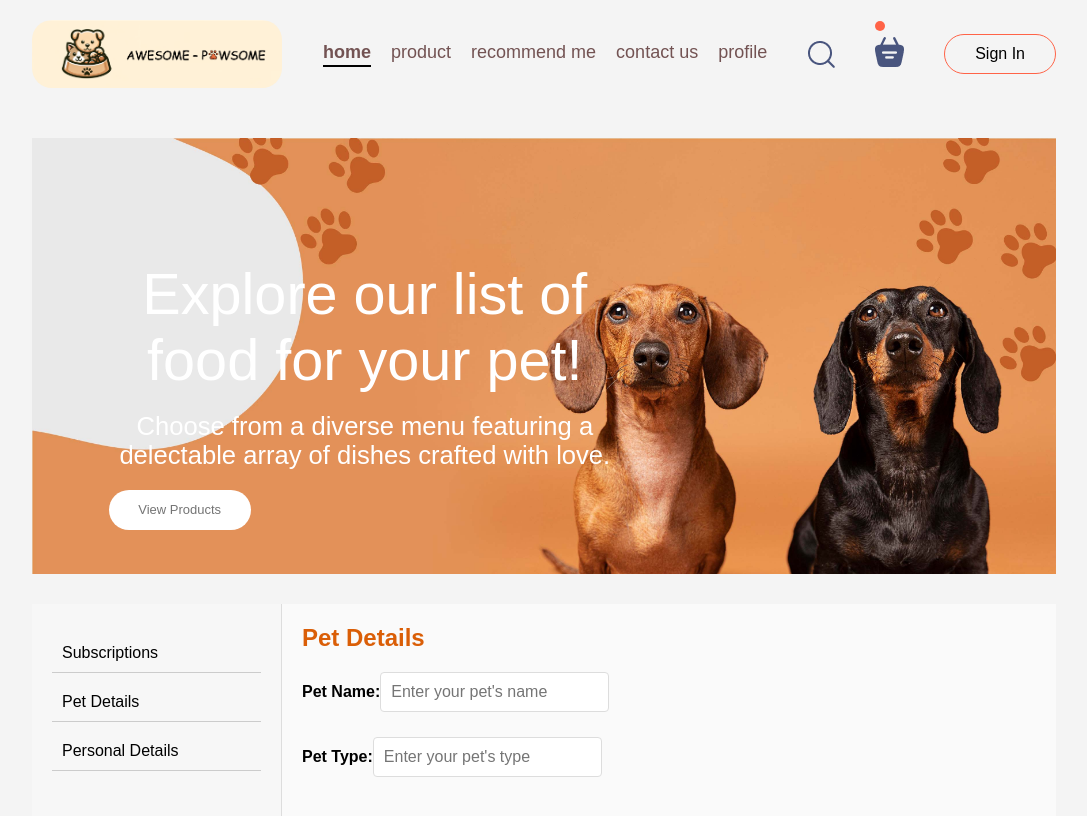
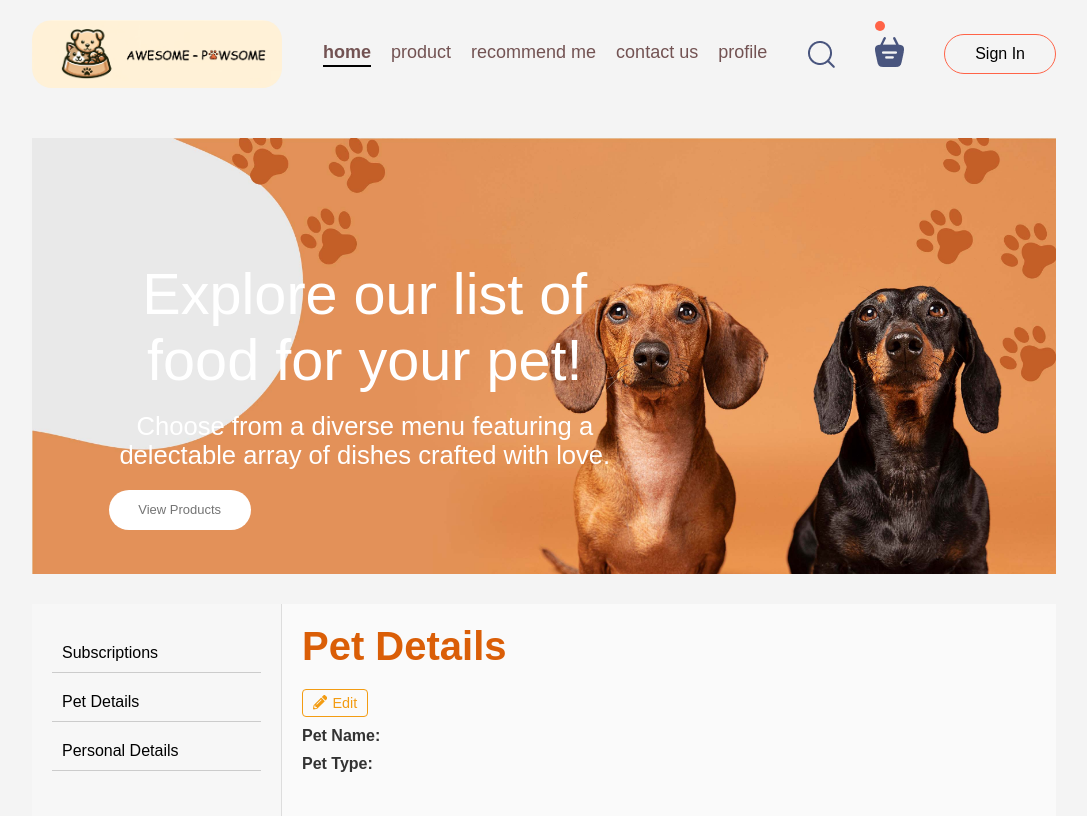
Before and after one commit to evanderleng/awesomepawsome-revamped, a React (Vite) app in the folder frontend/: page /profile in a window 1280 px wide. Both pictures are taken after a click on the item "Pet Details". Shown: the top 816 px of the page, without its empty margins (96-1183 px from the left). Built offline with nearby package versions, Linux system fonts and the light colour scheme.

Commit message:
Pet & Personal details form

```diff
--- a/frontend/src/components/PersonalDetails/Personaldetails.jsx
+++ b/frontend/src/components/PersonalDetails/Personaldetails.jsx
@@ -1,37 +1,23 @@
-// import React from 'react';
-
-// const PersonalDetails = () => {
-//   return (
-//     <div>
-//       <h1>Personal Details</h1>
-//       <div className="personal-info">
-//         <h2>Name: <span className="placeholder">Your Name</span></h2>
-//         <p>Email: <span className="placeholder">your.email@example.com</span></p>
-//         <p>Phone: <span className="placeholder">123-456-7890</span></p>
-//         <p>Address: <span className="placeholder">Your address...</span></p>
-//       </div>
-//       <div className="personal-bio">
-//         <h2>Bio</h2>
-//         <p>Short biography about yourself...</p>
-//       </div>
-//     </div>
-//   );
-// };
-
-
-// export default PersonalDetails;
-
-import React from 'react';
+import React, { useState } from 'react';
+import { FaPencilAlt } from 'react-icons/fa'; // Import the pencil icon
 
 const PersonalDetails = ({ personalDetails, setPersonalDetails }) => {
+  const [editMode, setEditMode] = useState(false);
+
   const handleChange = (event) => {
     const { name, value } = event.target;
     setPersonalDetails({ ...personalDetails, [name]: value });
   };
 
+  const handleSave = () => {
+    setEditMode(false);
+    // Add save logic here, e.g., API call
+  };
+
   return (
-    <div>
+    <div className="personal-details">
       <h2>Personal Details</h2>
+      {editMode ? (
         <form>
           <label>
             Name:
@@ -53,18 +39,20 @@ const PersonalDetails = ({ personalDetails, setPersonalDetails }) => {
               placeholder="Enter your email"
             />
           </label>
+          <button type="button" onClick={handleSave}>
+            Save
+          </button>
+        </form>
+      ) : (
+        <div>
+           <button onClick={() => setEditMode(true)}>
+            <FaPencilAlt /> Edit
+          </button>
+          <p><strong>Name:</strong> {personalDetails.name}</p>
+          <p><strong>Email:</strong> {personalDetails.email}</p>
 
-        <label>
-          Address:
-          <input
-            type="address"
-            name="address"
-            value={personalDetails.address}
-            onChange={handleChange}
-            placeholder="Enter your address"
-          />
-        </label>
-      </form>
+        </div>
+      )}
     </div>
   );
 };
--- a/frontend/src/components/PetDetails/PetDetails.jsx
+++ b/frontend/src/components/PetDetails/PetDetails.jsx
@@ -1,39 +1,28 @@
-// import React from 'react';
-
-// const PetDetails = () => {
-//   return (
-//     <div>
-//       <h1>Pet Details</h1>
-//       <div className="pet-item">
-//         <h2>Pet Name 1</h2>
-//         <p>Breed: Pet breed</p>
-//         <p>Age: Pet age</p>
-//         <p>Notes: Pet notes and details...</p>
-//       </div>
-//       <div className="pet-item">
-//         <h2>Pet Name 2</h2>
-//         <p>Breed: Pet breed</p>
-//         <p>Age: Pet age</p>
-//         <p>Notes: Pet notes and details...</p>
-//       </div>
-//     </div>
-//   );
-// };
-
-
-// export default PetDetails;
-
-import React from 'react';
+import React, { useState } from 'react';
+import { FaPencilAlt } from 'react-icons/fa'; // Import the pencil icon
 
 const PetDetails = ({ petDetails, setPetDetails }) => {
+  const [editMode, setEditMode] = useState(false);
+
   const handleChange = (event) => {
     const { name, value } = event.target;
     setPetDetails({ ...petDetails, [name]: value });
   };
 
+  const handleSave = () => {
+    setEditMode(false);
+    // Add save logic here, e.g., API call to update pet details
+  };
+
   return (
+    <div className="pet-details">
       <div>
         <h2>Pet Details</h2>
+        <button className="edit-button" onClick={() => setEditMode(!editMode)}>
+          <FaPencilAlt /> Edit
+        </button>
+      </div>
+      {editMode ? (
         <form>
           <label>
             Pet Name:
@@ -55,7 +44,16 @@ const PetDetails = ({ petDetails, setPetDetails }) => {
               placeholder="Enter your pet's type"
             />
           </label>
+          <button type="button" onClick={handleSave}>
+            Save
+          </button>
         </form>
+      ) : (
+        <div>
+          <p><strong>Pet Name:</strong> {petDetails.petName}</p>
+          <p><strong>Pet Type:</strong> {petDetails.petType}</p>
+        </div>
+      )}
     </div>
   );
 };
--- a/frontend/src/pages/Profile/Profile.css
+++ b/frontend/src/pages/Profile/Profile.css
@@ -1,11 +1,3 @@
-/* Profile.css */
-
-/* General Reset */
-body, h1, h2, h3, p, div {
-  margin: 0;
-  padding: 0;
-  box-sizing: border-box;
-}
 
 /* Layout */
 .profile {
@@ -66,7 +58,7 @@ body, h1, h2, h3, p, div {
 /* Content */
 .content h2 {
   margin-bottom: 20px;
-  font-size: 1.5rem;
+  font-size: 2.5rem;
   color: #da5e07;
 }
 
@@ -88,22 +80,6 @@ body, h1, h2, h3, p, div {
   font-size: 1rem;
 }
 
-.content button {
-  align-self: flex-start;
-  padding: 10px 20px;
-  background-color: #e75512;
-  color: #fff;
-  border: none;
-  border-radius: 4px;
-  font-size: 1rem;
-  cursor: pointer;
-  transition: background-color 0.3s, color 0.3s;
-}
-
-.content button:hover {
-  background-color: #ffa60d;
-}
-
 /* Responsive */
 @media (max-width: 768px) {
   .profile {
@@ -120,3 +96,104 @@ body, h1, h2, h3, p, div {
     padding: 15px;
   }
 }
+
+/* Styles for PersonalDetails component */
+.personal-details {
+  margin-bottom: 20px;
+}
+
+.personal-details button {
+  display: flex;
+  align-items: self-end;
+  background-color: transparent;
+  color: #f39c12; /* Orange color */
+  border: 1px solid #f39c12; /* Orange outline */
+  border-radius: 4px;
+  padding: 5px 10px;
+  cursor: pointer;
+  font-size: 0.9rem;
+  transition: background-color 0.3s, color 0.3s, border-color 0.3s;
+}
+
+.personal-details button:hover {
+  color: #e67e22; /* Darker orange */
+  border-color: #e67e22; /* Darker orange border */
+}
+
+.personal-details button svg {
+  margin-right: 5px; /* Space between the icon and text */
+}
+
+.personal-details form button {
+  margin-top: 10px;
+}
+
+.personal-details form input {
+  width: 100%;
+  margin-bottom: 10px;
+  padding: 8px;
+  border: 1px solid #ddd;
+  border-radius: 4px;
+}
+
+/* Styles for PetDetails component */
+.pet-details {
+  margin-bottom: 20px;
+  position: relative;
+}
+
+.pet-details .header {
+  display: flex;
+  justify-content: space-between;
+  align-items: center;
+}
+
+.pet-details .header h2 {
+  margin: 0;
+}
+
+.pet-details button {
+  display: flex;
+  align-items:center;
+  background-color: transparent;
+  color: #f39c12; /* Orange color */
+  border: 1px solid #f39c12; /* Orange outline */
+  border-radius: 4px;
+  padding: 5px 10px;
+  cursor: pointer;
+  font-size: 0.9rem;
+  transition: background-color 0.3s, color 0.3s, border-color 0.3s;
+}
+
+.pet-details button:hover {
+  color: #e67e22; /* Darker orange */
+  border-color: #e67e22; /* Darker orange border */
+}
+
+.pet-details button svg {
+  margin-right: 5px; /* Space between the icon and text */
+}
+
+.pet-details form {
+  display: flex;
+  flex-direction: column;
+  margin-top: 15px;
+}
+
+.pet-details form button {
+  margin-top: 10px;
+}
+
+.pet-details form input {
+  width: 100%;
+  margin-bottom: 10px;
+  padding: 8px;
+  border: 1px solid #ddd;
+  border-radius: 4px;
+}
+
+.pet-details p {
+  margin: 10px 0;
+  font-size: 1rem;
+  color: #333;
+}
--- a/frontend/src/pages/Profile/Profile.jsx
+++ b/frontend/src/pages/Profile/Profile.jsx
@@ -1,62 +1,17 @@
-// import React, { useState } from 'react'
-// import Header from '../../components/Header/Header'
-// import Sidebar from '../../components/SideBar/Sidebar'
-// import Subscriptions from '../../components/Subscriptions/Subscriptions'
-// import PersonalDetails from '../../components/PersonalDetails/Personaldetails'
-// import PetDetails from '../../components/PetDetails/PetDetails'
-// import './Profile.css'
-
-// const Profile = () => {
-
-
-//     const [selectedTab, setSelectedTab] = useState('subscriptions');
-
-//     const renderContent = () => {
-//       switch (selectedTab) {
-//         case 'subscriptions':
-//           return <Subscriptions />;
-//         case 'petDetails':
-//           return <PetDetails />;
-//         case 'personalDetails':
-//           return <PersonalDetails />;
-//         default:
-//           return <Subscriptions />;
-//       }
-//     };
-
-//     return (
-//       <div>
-//         <Header />
-//         <div className="profile">
-//           <Sidebar onSelectTab={setSelectedTab} />
-//           <div className="content">
-//             {renderContent()}
-//           </div>
-//         </div>
-//       </div>
-//     );
-//   };
-
-
-
-// export default Profile
-
 import React, { useState } from 'react';
 import Header from '../../components/Header/Header';
 import Sidebar from '../../components/SideBar/Sidebar';
 import Subscriptions from '../../components/Subscriptions/Subscriptions';
-import PersonalDetails from '../../components/PersonalDetails/Personaldetails'
+import PersonalDetails from '../../components/PersonalDetails/Personaldetails';
 import PetDetails from '../../components/PetDetails/PetDetails';
 import './Profile.css';
 
 const Profile = () => {
-  // State for each tab
   const [selectedTab, setSelectedTab] = useState('subscriptions');
   const [subscriptions, setSubscriptions] = useState([]);
   const [personalDetails, setPersonalDetails] = useState({ name: '', email: '' });
   const [petDetails, setPetDetails] = useState({ petName: '', petType: '' });
 
-  // Function to render content based on the selected tab
   const renderContent = () => {
     switch (selectedTab) {
       case 'subscriptions':
@@ -72,9 +27,9 @@ const Profile = () => {
 
   return (
     <div>
-      <Header />
+      <Header className="header" />
       <div className="profile">
-        <Sidebar onSelectTab={setSelectedTab} />
+        <Sidebar className="sidebar" onSelectTab={setSelectedTab} selectedTab={selectedTab} />
         <div className="content">
           {renderContent()}
         </div>
```
Lines whose indentation alone changed are shown as unchanged.
